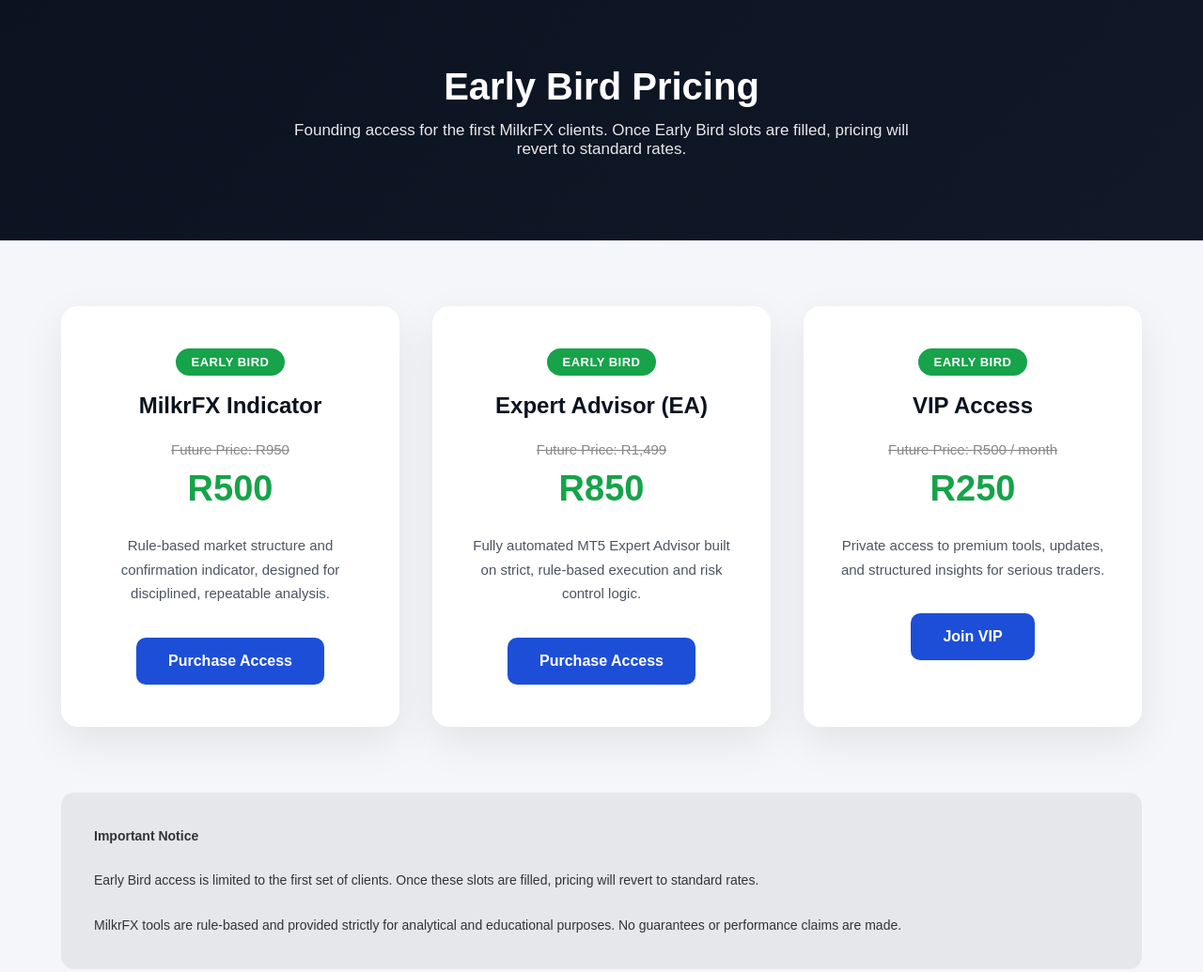
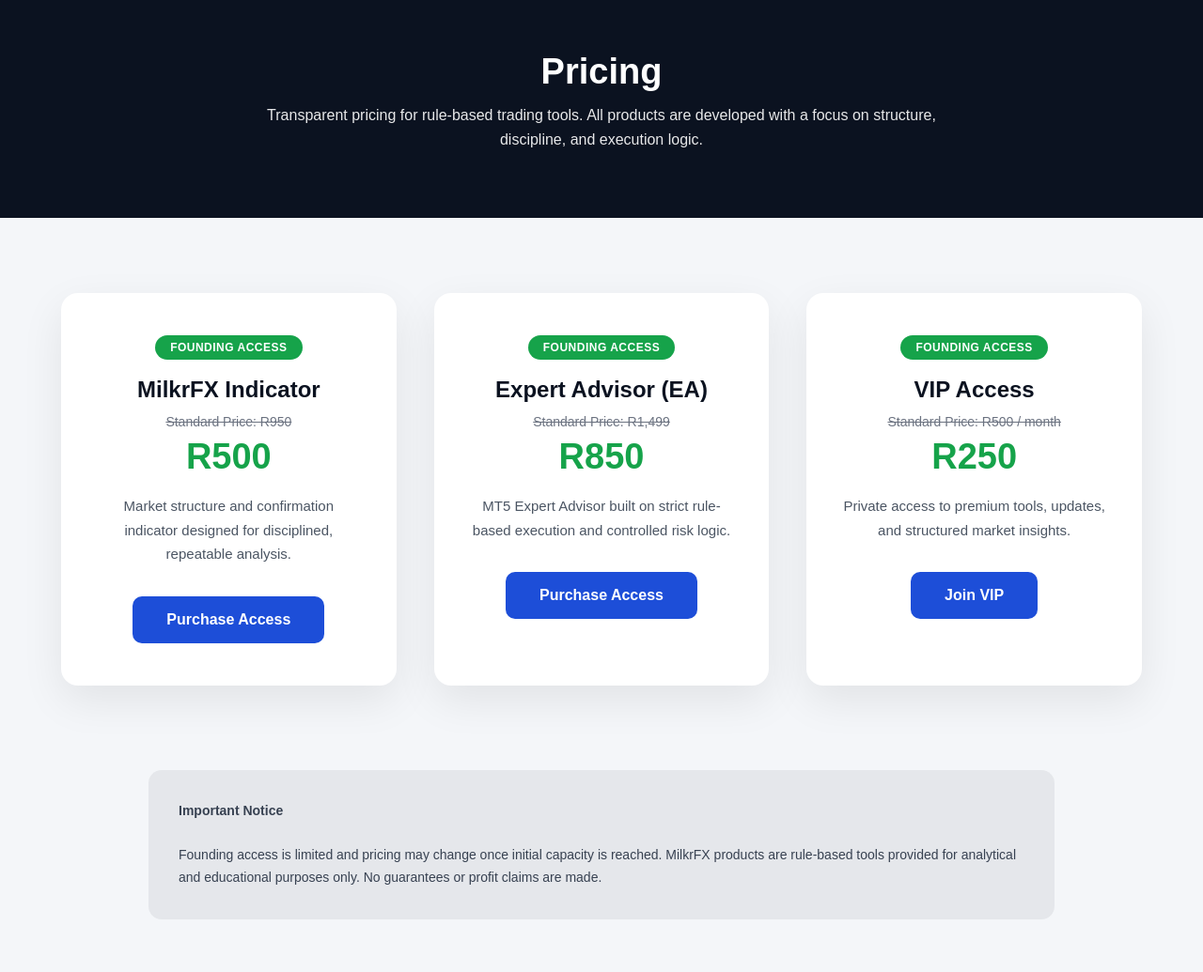
Before and after one commit to MilkrFX/MilkrFX.github.io, a plain HTML site: page pricing.html in a window 1280 px wide. Shown: the top 1035 px of the page at 94% size. Drawn offline with Linux system fonts and the light colour scheme.

Commit message:
Update pricing.html

```diff
--- a/pricing.html
+++ b/pricing.html
@@ -24,100 +24,92 @@
       color: var(--text-main);
     }
 
-    /* ===== HEADER ===== */
     header {
-      background: linear-gradient(135deg, var(--brand-dark), #111827);
-      padding: 70px 20px;
+      background: var(--brand-dark);
+      padding: 55px 20px;
       text-align: center;
-      color: #ffffff;
+      color: #fff;
     }
 
     header h1 {
       margin: 0;
-      font-size: 40px;
+      font-size: 38px;
     }
 
     header p {
-      margin-top: 14px;
-      font-size: 17px;
+      margin-top: 12px;
+      font-size: 16px;
       opacity: 0.9;
-      max-width: 700px;
+      max-width: 720px;
       margin-left: auto;
       margin-right: auto;
+      line-height: 1.6;
     }
 
-    /* ===== CONTAINER ===== */
     .container {
       max-width: 1150px;
-      margin: 70px auto;
+      margin: 80px auto;
       padding: 0 20px;
     }
 
-    /* ===== PRICING GRID ===== */
     .pricing-grid {
       display: grid;
-      grid-template-columns: repeat(auto-fit, minmax(280px, 1fr));
-      gap: 35px;
+      grid-template-columns: repeat(auto-fit, minmax(300px, 1fr));
+      gap: 40px;
     }
 
     .pricing-card {
       background: var(--card-bg);
       border-radius: 18px;
-      padding: 45px 35px;
+      padding: 45px 38px;
       box-shadow: 0 16px 45px rgba(0,0,0,0.08);
       text-align: center;
-      transition: transform 0.25s ease, box-shadow 0.25s ease;
-    }
-
-    .pricing-card:hover {
-      transform: translateY(-6px);
-      box-shadow: 0 22px 55px rgba(0,0,0,0.12);
     }
 
     .badge {
       display: inline-block;
       background: var(--success);
-      color: #ffffff;
-      padding: 7px 16px;
+      color: #fff;
+      padding: 6px 16px;
       border-radius: 50px;
-      font-size: 13px;
+      font-size: 12px;
       font-weight: bold;
       margin-bottom: 18px;
       letter-spacing: 0.5px;
     }
 
     .pricing-card h3 {
-      margin-top: 0;
+      margin: 0;
       font-size: 24px;
       color: var(--brand-dark);
     }
 
     .old-price {
-      font-size: 15px;
-      color: #888;
+      font-size: 14px;
+      color: #6b7280;
       text-decoration: line-through;
-      margin-top: 10px;
+      margin-top: 12px;
     }
 
     .price {
       font-size: 38px;
       font-weight: bold;
       color: var(--success);
-      margin: 12px 0;
+      margin: 8px 0 18px;
     }
 
     .pricing-card p {
       font-size: 15px;
       line-height: 1.7;
-      margin: 26px 0 34px;
       color: var(--text-muted);
+      margin-bottom: 32px;
     }
 
     .buy-btn {
       display: inline-block;
-      padding: 16px 34px;
+      padding: 16px 36px;
       background: var(--brand-primary);
-      color: #ffffff;
+      color: #fff;
       text-decoration: none;
       font-size: 16px;
       border-radius: 10px;
@@ -128,21 +120,22 @@
       background: var(--brand-primary-hover);
     }
 
-    /* ===== NOTICE ===== */
     .note {
-      margin-top: 70px;
+      margin-top: 90px;
       background: #e5e7eb;
-      padding: 35px;
+      padding: 32px;
       border-radius: 14px;
       font-size: 14px;
-      color: #333;
+      color: #374151;
       line-height: 1.7;
+      max-width: 900px;
+      margin-left: auto;
+      margin-right: auto;
     }
 
-    /* ===== FOOTER ===== */
     footer {
       text-align: center;
-      padding: 35px;
+      padding: 40px;
       font-size: 14px;
       color: #6b7280;
     }
@@ -152,10 +145,11 @@
 <body>
 
 <header>
-  <h1>Early Bird Pricing</h1>
+  <h1>Pricing</h1>
   <p>
-    Founding access for the first MilkrFX clients.
-    Once Early Bird slots are filled, pricing will revert to standard rates.
+    Transparent pricing for rule-based trading tools.
+    All products are developed with a focus on structure,
+    discipline, and execution logic.
   </p>
 </header>
 
@@ -165,51 +159,45 @@
 
     <!-- INDICATOR -->
     <div class="pricing-card">
-      <span class="badge">EARLY BIRD</span>
+      <span class="badge">FOUNDING ACCESS</span>
       <h3>MilkrFX Indicator</h3>
-      <div class="old-price">Future Price: R950</div>
+      <div class="old-price">Standard Price: R950</div>
       <div class="price">R500</div>
       <p>
-        Rule-based market structure and confirmation indicator,
-        designed for disciplined, repeatable analysis.
+        Market structure and confirmation indicator designed
+        for disciplined, repeatable analysis.
       </p>
-      <a class="buy-btn"
-         href="https://pay.yoco.com/r/25ZlAR"
-         target="_blank">
+      <a class="buy-btn" href="https://pay.yoco.com/r/25ZlAR" target="_blank">
         Purchase Access
       </a>
     </div>
 
     <!-- EA -->
     <div class="pricing-card">
-      <span class="badge">EARLY BIRD</span>
+      <span class="badge">FOUNDING ACCESS</span>
       <h3>Expert Advisor (EA)</h3>
-      <div class="old-price">Future Price: R1,499</div>
+      <div class="old-price">Standard Price: R1,499</div>
       <div class="price">R850</div>
       <p>
-        Fully automated MT5 Expert Advisor built on strict,
-        rule-based execution and risk control logic.
+        MT5 Expert Advisor built on strict rule-based
+        execution and controlled risk logic.
       </p>
-      <a class="buy-btn"
-         href="https://pay.yoco.com/r/2pyJnJ"
-         target="_blank">
+      <a class="buy-btn" href="https://pay.yoco.com/r/2pyJnJ" target="_blank">
         Purchase Access
       </a>
     </div>
 
     <!-- VIP -->
     <div class="pricing-card">
-      <span class="badge">EARLY BIRD</span>
+      <span class="badge">FOUNDING ACCESS</span>
       <h3>VIP Access</h3>
-      <div class="old-price">Future Price: R500 / month</div>
+      <div class="old-price">Standard Price: R500 / month</div>
       <div class="price">R250</div>
       <p>
-        Private access to premium tools, updates, and structured
-        insights for serious traders.
+        Private access to premium tools, updates,
+        and structured market insights.
       </p>
-      <a class="buy-btn"
-         href="https://pay.yoco.com/r/4aaKRd"
-         target="_blank">
+      <a class="buy-btn" href="https://pay.yoco.com/r/4aaKRd" target="_blank">
         Join VIP
       </a>
     </div>
@@ -218,11 +206,10 @@
 
   <div class="note">
     <strong>Important Notice</strong><br><br>
-    Early Bird access is limited to the first set of clients.
-    Once these slots are filled, pricing will revert to standard rates.
-    <br><br>
-    MilkrFX tools are rule-based and provided strictly for analytical
-    and educational purposes. No guarantees or performance claims are made.
+    Founding access is limited and pricing may change once
+    initial capacity is reached. MilkrFX products are
+    rule-based tools provided for analytical and educational
+    purposes only. No guarantees or profit claims are made.
   </div>
 
 </div>
```
